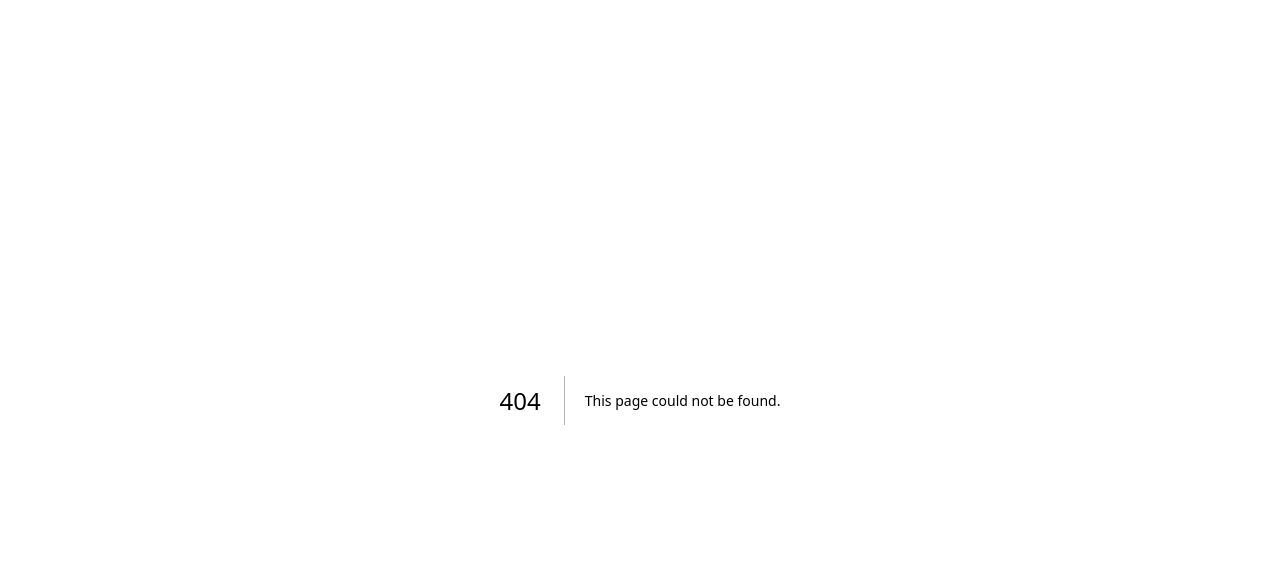
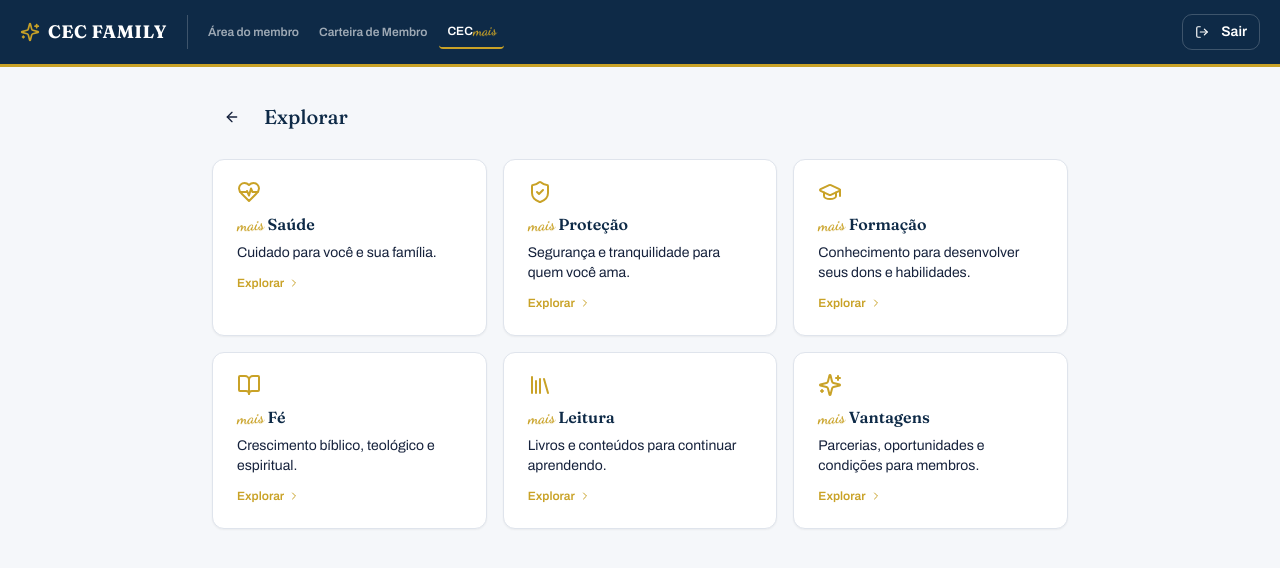
Before and after one commit to forcaativa2027-ui/fam-forca-ativa, a Next.js app: page /painel/cecmais/explorar in a window 1280 px wide. Before the commit this address had no page. Shown: the top 568 px of the page. Built offline with nearby package versions, Linux system fonts and the light colour scheme; no server answers.

Commit message:
Create page.tsx

```diff
--- /dev/null
+++ b/src/app/painel/cecmais/explorar/page.tsx
@@ -0,0 +1,64 @@
+"use client";
+import Link from "next/link";
+import { ArrowLeft, ChevronRight, HeartPulse, ShieldCheck, GraduationCap, BookOpen, Library, Sparkles as SparklesIcon } from "lucide-react";
+import { Card, CardContent } from "@/components/ui/card";
+import { Button } from "@/components/ui/button";
+import { useMyProfile, useMyMember } from "@/hooks/use-queries";
+import { supabase } from "@/lib/supabase/client";
+import { MemberHeader } from "@/components/panel/MemberHeader";
+import { MaisCategoria } from "@/components/shared/CECmaisBrand";
+import { CECMAIS_CATEGORIAS } from "@/lib/cecmais-categorias";
+import { logAudit } from "@/services/audit";
+
+const ICONS: Record<string, React.ReactNode> = {
+  saude: <HeartPulse className="h-6 w-6" />,
+  protecao: <ShieldCheck className="h-6 w-6" />,
+  formacao: <GraduationCap className="h-6 w-6" />,
+  fe: <BookOpen className="h-6 w-6" />,
+  leitura: <Library className="h-6 w-6" />,
+  vantagens: <SparklesIcon className="h-6 w-6" />,
+};
+
+export default function ExplorarPage() {
+  const { data: profile } = useMyProfile();
+  const { data: member } = useMyMember();
+  const isAdmin = profile?.role && profile.role !== "membro" && profile.role !== "visitante";
+
+  async function signOut() {
+    if (profile) await logAudit(supabase, "logout", "auth", profile.id);
+    await supabase.auth.signOut();
+    window.location.href = "/";
+  }
+
+  return (
+    <div className="min-h-screen bg-background">
+      <MemberHeader active="cecmais" isAdmin={!!isAdmin} onSignOut={signOut} />
+
+      <main className="container max-w-4xl space-y-6 py-8">
+        <div className="flex items-center gap-3">
+          <Button asChild variant="ghost" size="sm" className="gap-1">
+            <Link href="/painel/cecmais"><ArrowLeft className="h-4 w-4" /></Link>
+          </Button>
+          <h1 className="font-display text-xl text-navy">Explorar</h1>
+        </div>
+
+        <div className="grid gap-4 sm:grid-cols-2 lg:grid-cols-3">
+          {CECMAIS_CATEGORIAS.map((cat) => (
+            <Link key={cat.slug} href={`/painel/cecmais/${cat.slug}`}>
+              <Card className="h-full transition hover:shadow-md hover:-translate-y-0.5">
+                <CardContent className="pt-5">
+                  <div className="mb-2 flex items-center gap-2 text-gold">{ICONS[cat.slug]}</div>
+                  <MaisCategoria nome={cat.nome} size="sm" />
+                  <p className="mt-1.5 text-sm text-muted-foreground">{cat.descricao}</p>
+                  <p className="mt-3 flex items-center gap-1 text-xs font-semibold text-gold">
+                    Explorar <ChevronRight className="h-3 w-3" />
+                  </p>
+                </CardContent>
+              </Card>
+            </Link>
+          ))}
+        </div>
+      </main>
+    </div>
+  );
+}
```
